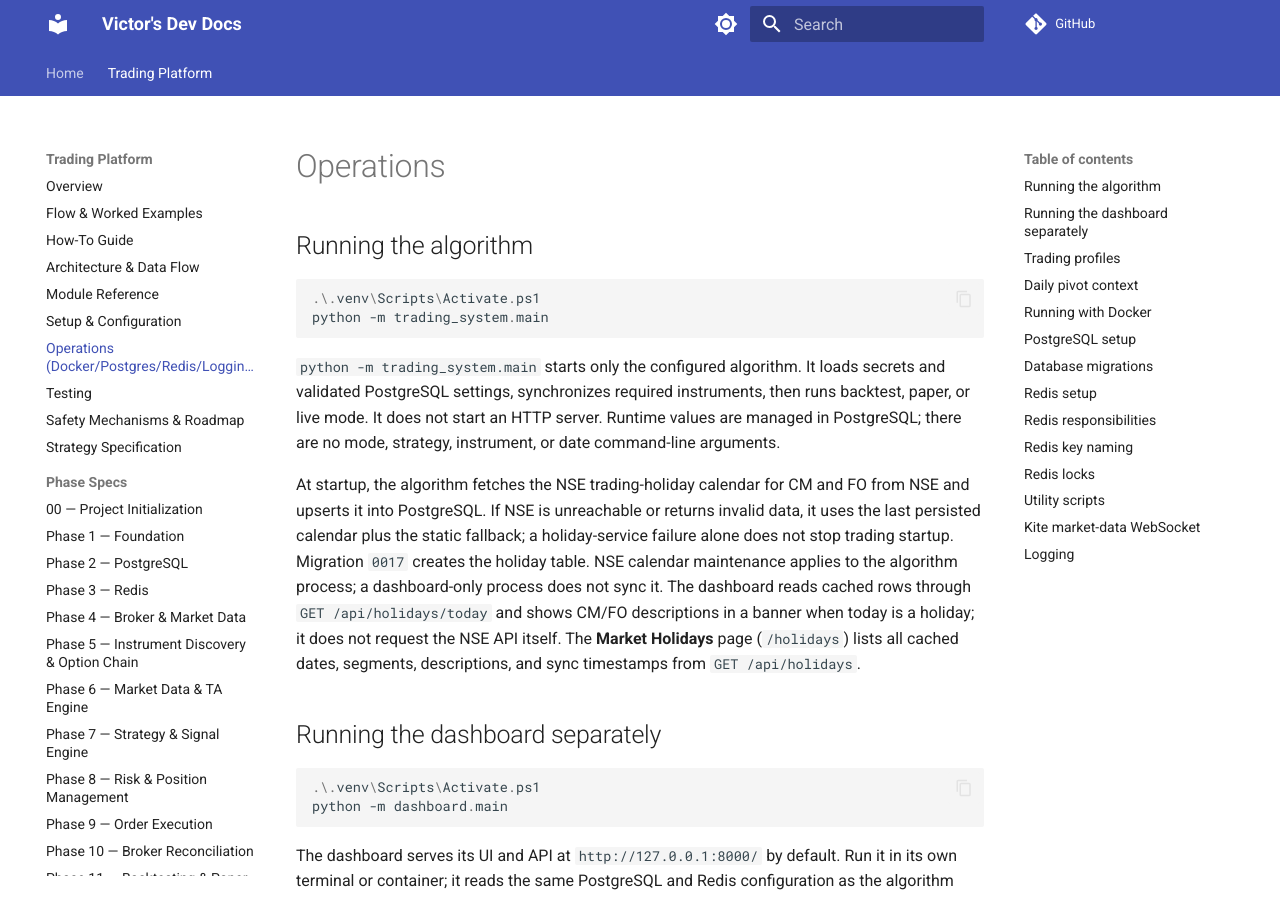
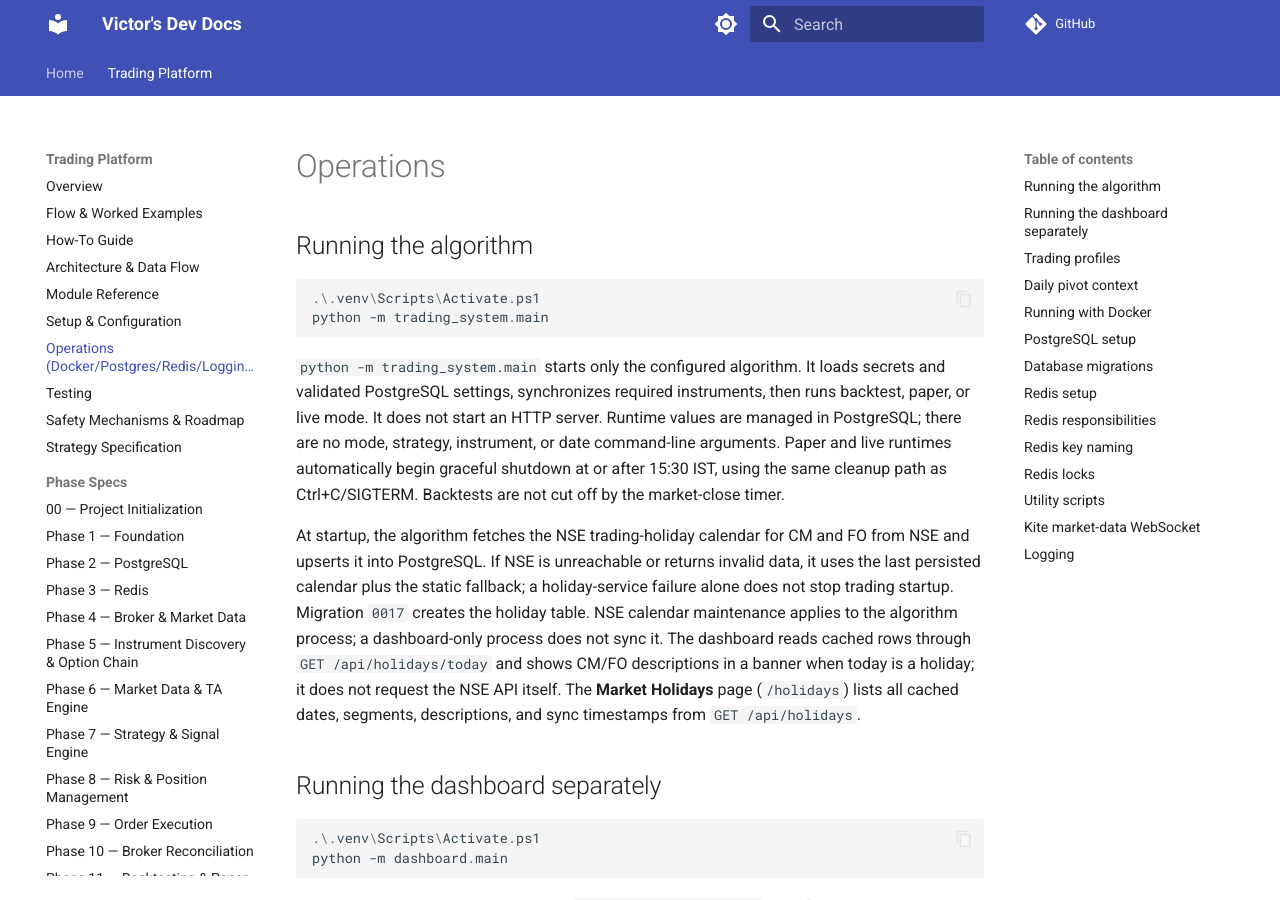
Before and after one commit to VictorG1422/docs, an MkDocs documentation site: the page built from docs/trading-platform/operations.md, in a window 1280 px wide and 900 px high. Built offline with MkDocs 1.6.1 and Material for MkDocs 9.7.7, drawn with Linux system fonts in a browser that asks for light colours; comment, search, counter and statistics services are not loaded.

Commit message:
Document market-close runtime shutdown
Explain automatic 15:30 IST graceful shutdown for paper/live and note that backtests are exempt.

```diff
--- a/docs/trading-platform/operations.md
+++ b/docs/trading-platform/operations.md
@@ -12,6 +12,9 @@ loads secrets and validated PostgreSQL settings, synchronizes required
 instruments, then runs backtest, paper, or live mode. It does not start an
 HTTP server. Runtime values are managed in PostgreSQL; there are no mode,
 strategy, instrument, or date command-line arguments.
+Paper and live runtimes automatically begin graceful shutdown at or after
+15:30 IST, using the same cleanup path as Ctrl+C/SIGTERM. Backtests are not
+cut off by the market-close timer.
 
 At startup, the algorithm fetches the NSE trading-holiday calendar for CM
 and FO from NSE and upserts it into PostgreSQL. If NSE is unreachable or
```
